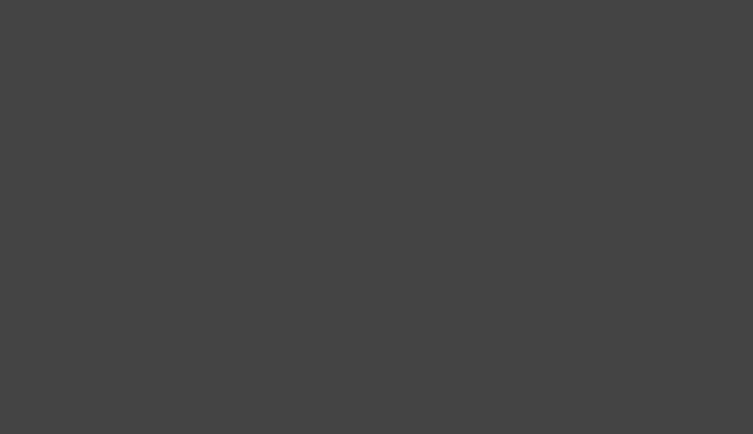
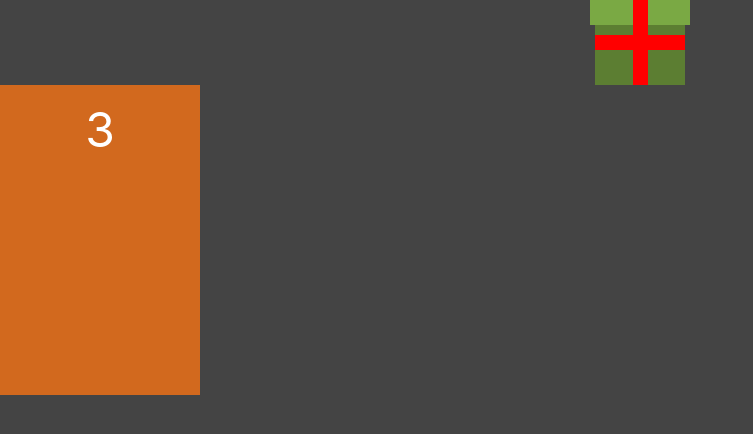
Before and after one commit to fprocaci/monty-hall, a Next.js app: page / in a window 1280 px wide. Shown: the top 434 px of the page, without its empty margins (0-753 px from the left). Built offline with nearby package versions, Linux system fonts and the light colour scheme.

Commit message:
criando presente e porta

```diff
--- /dev/null
+++ b/components/Porta.jsx
@@ -0,0 +1,9 @@
+import styles from '../src/styles/Porta.module.css'
+
+export default function Porta(){
+    return(
+        <div className={styles.porta}>
+            <div className={styles.numero}>3</div>
+        </div>
+    )
+}
--- a/components/Presente.jsx
+++ b/components/Presente.jsx
@@ -1,9 +1,12 @@
-import style from '../src/styles/Presente.module.css'
+import styles from '../src/styles/Presente.module.css'
 
 export default function Presente(){
     return(
-        <div className={style.presente}>
-
+        <div className={styles.presente}>
+            <div className={styles.tampa}></div>
+            <div className={styles.corpo}></div>
+            <div className={styles.laco1}></div>
+            <div className={styles.laco2}></div>
         </div>
     )
 }
--- a/src/pages/index.jsx
+++ b/src/pages/index.jsx
@@ -1,9 +1,12 @@
+import Porta from "../../components/Porta";
+import Presente from "../../components/Presente";
 
 
 export default function Home() {
   return (
     <div>
-
+      <Presente />
+      <Porta />
     </div>
   )
 }
--- /dev/null
+++ b/src/styles/Porta.module.css
@@ -0,0 +1,15 @@
+.porta{
+    display: flex;
+    flex-direction: column;
+    align-items: center;
+    padding: 15px;
+
+    width: 200px;
+    height: 310px;
+    background-color: chocolate;
+}
+
+.numero{
+    font-size: 3rem;
+
+}
--- a/src/styles/Presente.module.css
+++ b/src/styles/Presente.module.css
@@ -1,3 +1,35 @@
 .presente{
+    display: flex;
+    flex-direction: column;
+    align-items: center;
+    position: relative;
+}
+
+.tampa{
+    width: 100px;
+    height: 25px;
+    background-color: #7aa944;
 
 }
+
+.corpo{
+    width: 90px;
+    height: 60px;
+    background-color: #5c7e32;
+}
+
+.laco1{
+    width: 15px;
+    height: 85px;
+    position: absolute;
+    background-color: red;
+
+}
+
+.laco2{
+    width: 90px;
+    height: 15px;
+    top: 35px;
+    position: absolute;
+    background-color: red;
+}
```
